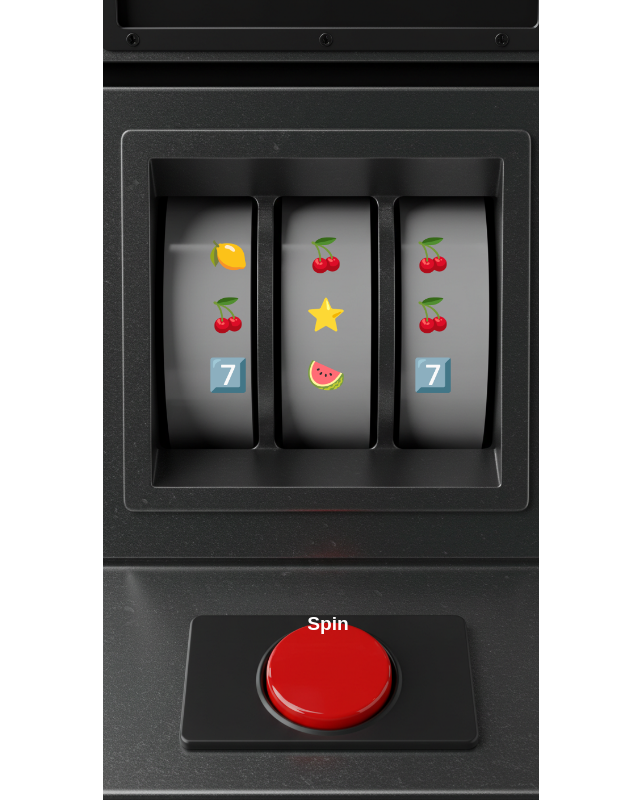
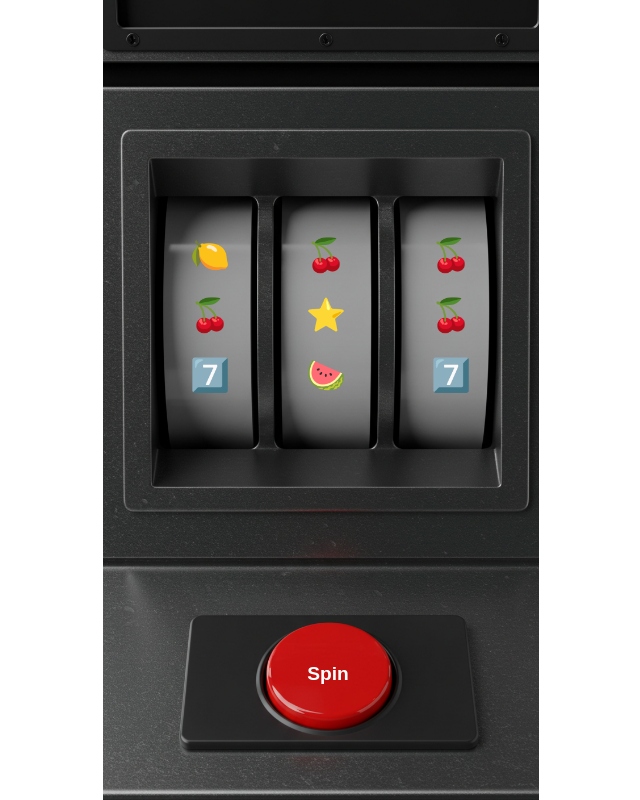
Before and after one commit to DYF-Software/slot, a plain HTML site: page index.html in a window 1280 px wide. Shown: the whole page, without its empty margins (319-959 px from the left). Drawn offline with Linux system fonts and the light colour scheme.

Commit message:
fix positions

```diff
--- a/styles.css
+++ b/styles.css
@@ -46,7 +46,7 @@ body {
     overflow: hidden;
     background: transparent;
     border-radius: 5px;
-    margin: 0 6px;
+    margin: 0 15px;
     position: relative;
 }
 
@@ -82,7 +82,7 @@ button {
     box-shadow: none;
     transition: 0.2s;
     position: absolute;
-    top: calc(95% + 190px); /* Butonu daha aşağıya aldık */
+    top: calc(95% + 240px); /* Butonu daha aşağıya aldık */
     left: calc(50% + 7px);
     transform: translate(-50%, -50%);
 }
```
